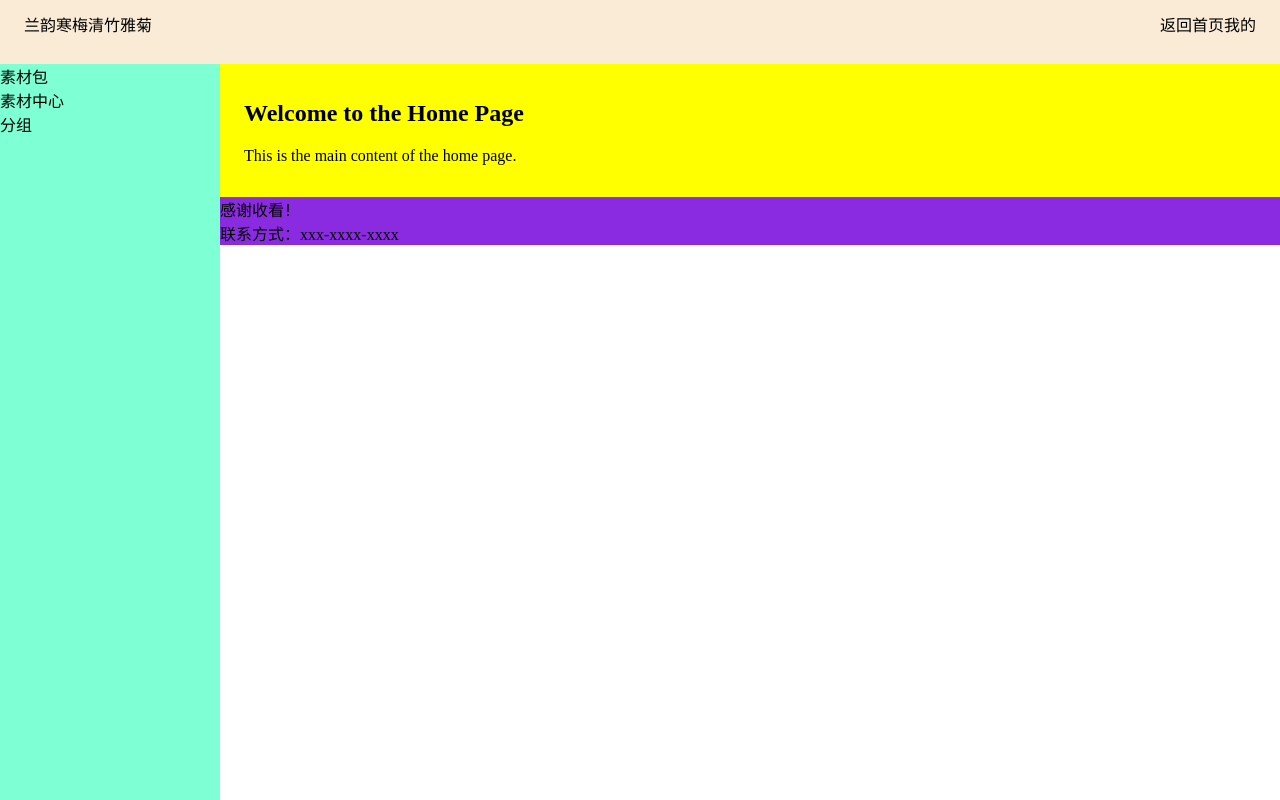
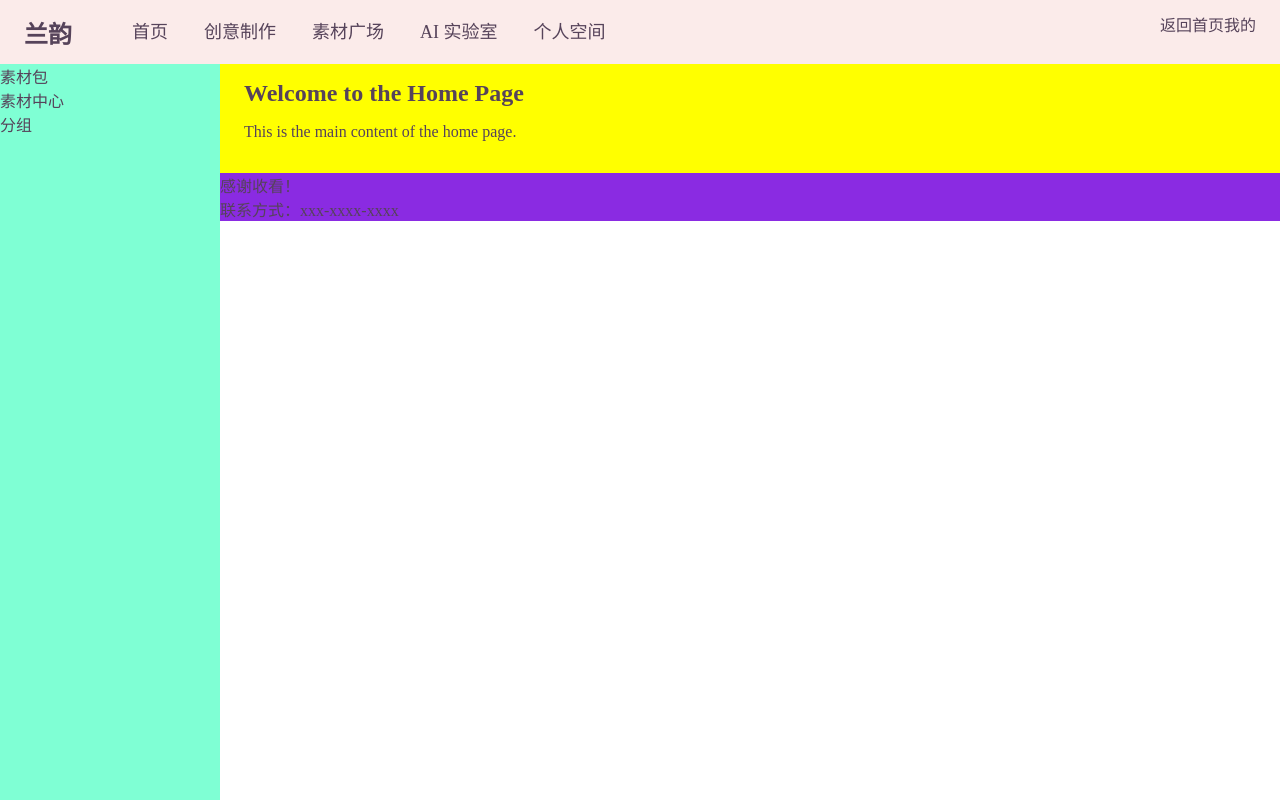
Before and after one commit to phytul/orchid-cdn, a Flask app: page /personal-space in a window 1280 px wide. Run offline with Flask 3, Linux system fonts and the light colour scheme; parts of the project's set-up code (start-up, migrations or seed data) failed here and were passed over.

Commit message:
feat: nav 样式设计

```diff
--- a/app/static/css/layout.css
+++ b/app/static/css/layout.css
@@ -2,6 +2,11 @@ body {
     display: flex;
     margin: 0;
     padding-top: 64px;
+    color: #56435a;
+
+    h2 {
+        margin: 0;
+    }
 
     header {
         box-sizing: border-box;
@@ -13,11 +18,49 @@ body {
         padding: 12px 24px;
         justify-content: space-between;
         align-content: center;
-        background: antiquewhite;
+        background: #fbebea;
 
         .header-left {
             display: flex;
             align-content: center;
+            gap: 48px;
+
+            .main-title {
+                display: flex;
+                align-items: center;
+            }
+
+            nav {
+                .nav-container {
+                    display: flex;
+                    gap: 12px;
+                    padding: 0;
+                    margin: 0;
+
+                    .nav-item {
+                        height: 40px;
+                        line-height: 40px;
+                        list-style: none;
+
+                        &:hover {
+                            background: #56435a;
+                            border-radius: 6px;
+
+                            a {
+                                color: #fbebea;
+                            }
+                        }
+
+                        a {
+                            display: inline-block;
+                            padding: 0 12px;
+                            text-decoration: none;
+                            color: #56435a;
+                            font-size: 18px;
+                        }
+                    }
+                }
+            }
 
         }
 
--- a/app/templates/layout.html
+++ b/app/templates/layout.html
@@ -15,10 +15,26 @@
 <header>
     {% block header %}
         <div class="header-left">
-            <span>兰韵</span>
-            <span>寒梅</span>
-            <span>清竹</span>
-            <span>雅菊</span>
+            <h2 class="main-title">兰韵</h2>
+            <nav>
+                <ul class="nav-container">
+                    <li class="nav-item">
+                        <a href="#">首页</a>
+                    </li>
+                    <li class="nav-item">
+                        <a href="#">创意制作</a>
+                    </li>
+                    <li class="nav-item">
+                        <a href="#">素材广场</a>
+                    </li>
+                    <li class="nav-item">
+                        <a href="#">AI 实验室</a>
+                    </li>
+                    <li class="nav-item">
+                        <a href="#">个人空间</a>
+                    </li>
+                </ul>
+            </nav>
         </div>
         <div class="header-right">
             <span>返回首页</span>
```
